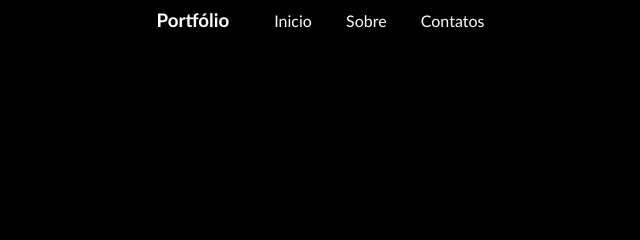
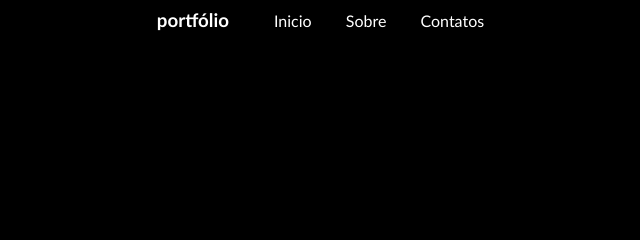
Before and after one commit to DanielReisdC/DanielReisdC.github.io, a plain HTML site: page index.html in a window 1280 px wide. Shown: the top 240 px of the page, 312-952 px from the left. Drawn offline with Linux system fonts and the light colour scheme.

Commit message:
Update index.html

```diff
--- a/index.html
+++ b/index.html
@@ -12,7 +12,7 @@
     <header>
         <div class=" centralizar">
         <div class="espaco">
-            <h3>Portfólio</h3>
+            <h3>portfólio</h3>
             </div>
         <nav class="menu">
 
```
